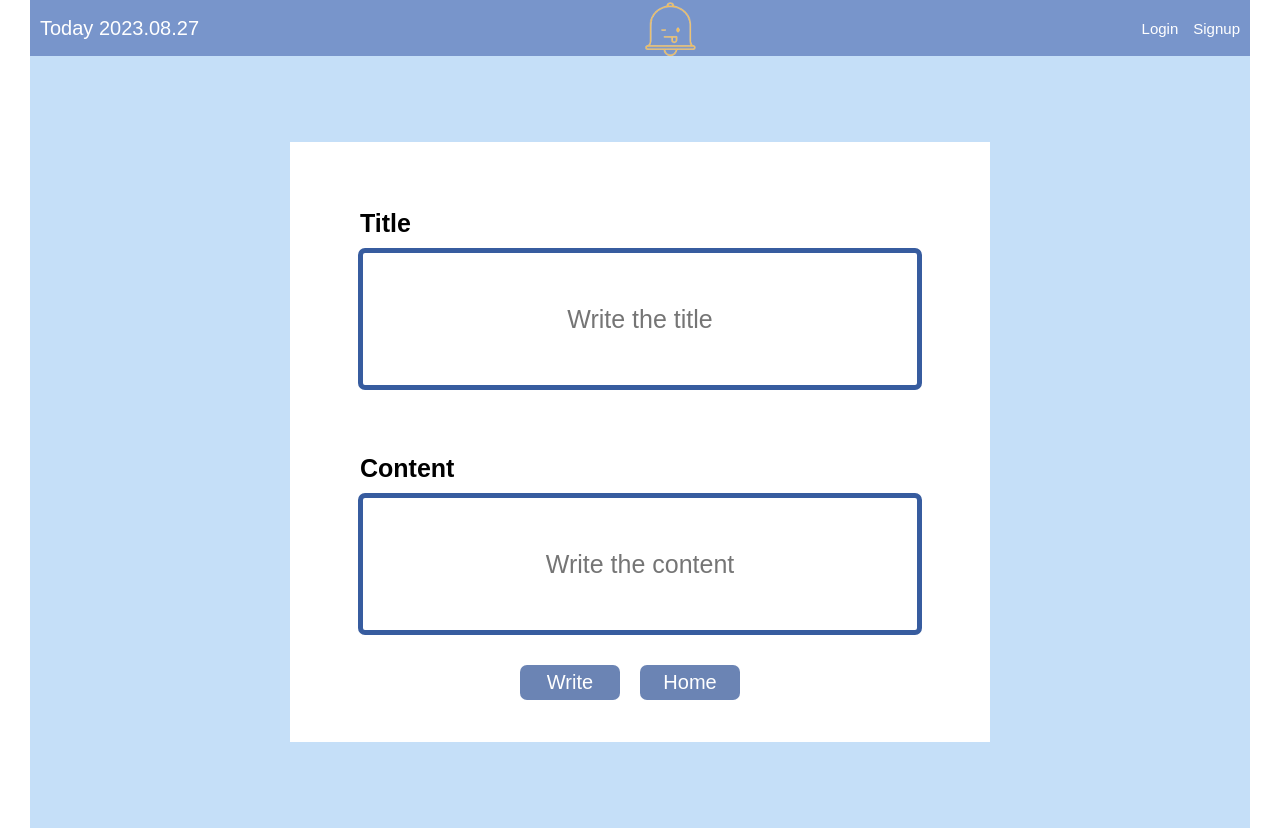
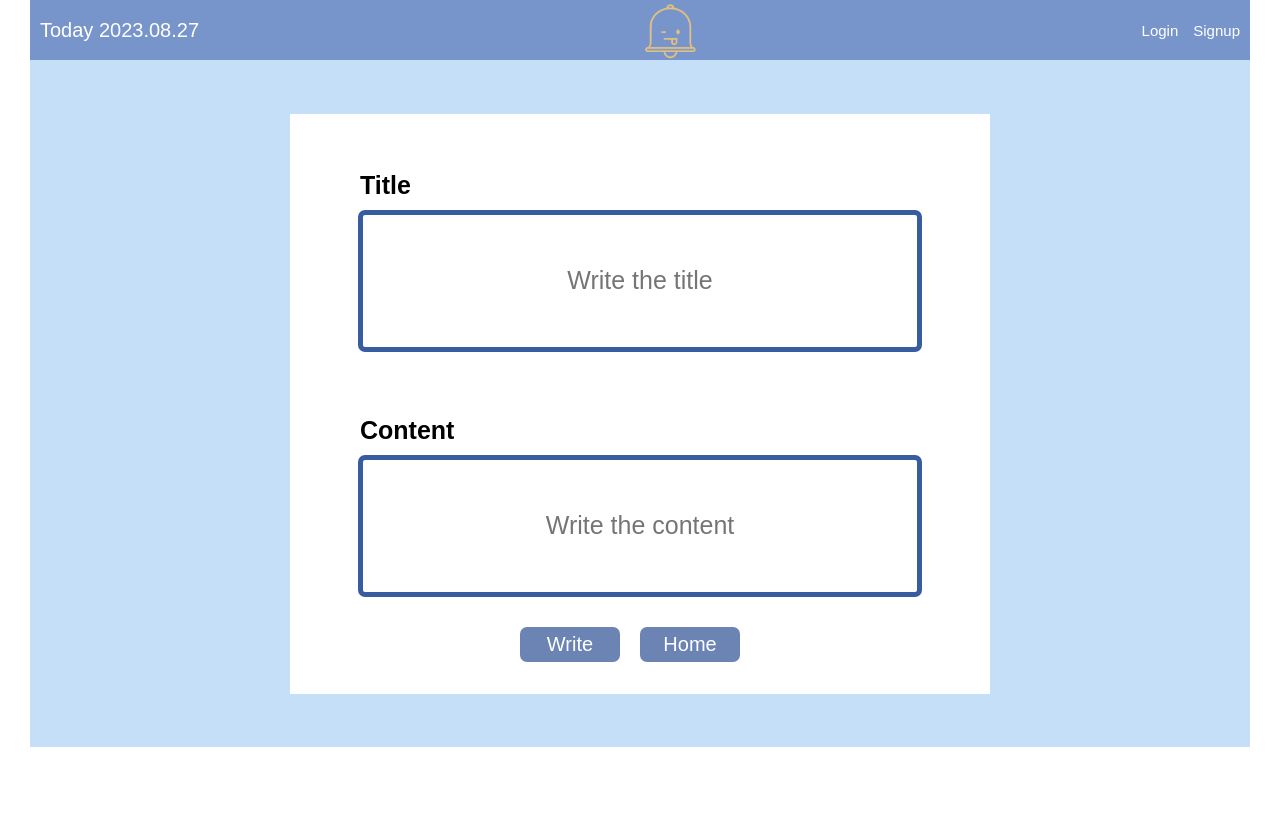
Before and after one commit to hyunsu28/f_todolist, a React (Create React App) app: page /create in a window 1280 px wide. After the commit the page ends 800 px from the top, so only its background shows below. Built offline with nearby package versions, Linux system fonts and the light colour scheme; no server answers.

Commit message:
css수정함

```diff
--- a/src/common/Header.jsx
+++ b/src/common/Header.jsx
@@ -17,7 +17,7 @@ const HeaderWrapper = styled.div`
   max-width: 1200px;
   margin: 0 auto;
 
-  height: 7vh;
+  height: 60px;
   background-color: #7895cb;
   font-family: "Rubik", sans-serif;
 `;
--- a/src/pages/Create.jsx
+++ b/src/pages/Create.jsx
@@ -18,14 +18,14 @@ const All = styled.div`
   align-items: center;
   background-color: #c5dff8;
   font-family: "Rubik", sans-serif;
-  min-height: 772px;
+  min-height: 687px;
 `;
 
 const Second = styled.div`
   margin: 40px auto;
   background-color: #ffffff;
   width: 700px;
-  height: 600px;
+  height: 580px;
   font-size: 25px;
   display: flex;
   flex-direction: column;
--- a/src/pages/Edit.jsx
+++ b/src/pages/Edit.jsx
@@ -15,13 +15,13 @@ const All = styled.div`
   align-items: center;
   background-color: #c5dff8;
   font-family: "Rubik", sans-serif;
-  min-height: 772px;
+  min-height: 687px;
 `;
 const Second = styled.div`
   margin: 40px auto;
   background-color: #ffffff;
   width: 700px;
-  height: 600px;
+  height: 580px;
   font-size: 25px;
   display: flex;
   flex-direction: column;
--- a/src/pages/Login.jsx
+++ b/src/pages/Login.jsx
@@ -17,7 +17,7 @@ const All = styled.div`
   align-items: center;
   background-color: #c5dff8;
   font-family: "Rubik", sans-serif;
-  min-height: 772px;
+  min-height: 687px;
 `;
 const Ringlogo = styled.div`
   margin: -60px auto 0; /* 로고를 더 위로 올리기 위해 마진 조정 */
@@ -34,7 +34,7 @@ const Second = styled.div`
   margin: 40px auto;
   background-color: #ffffff;
   width: 700px;
-  height: 600px;
+  height: 580px;
   font-size: 25px;
   display: flex;
   flex-direction: column;
--- a/src/pages/Main.jsx
+++ b/src/pages/Main.jsx
@@ -16,7 +16,7 @@ const All = styled.div`
   justify-content: center;
   background-color: #c5dff8;
   font-family: "Rubik", sans-serif;
-  min-height: 772px;
+  min-height: 687px;
 `;
 const HeaderText = styled.h2`
   color: ${(props) => (props.active ? "black" : "white")};
@@ -44,7 +44,6 @@ const List1 = styled.div`
   justify-content: space-between;
   gap: 20px;
   width: 270px;
-  /* height: 150px; */
   padding: 0 0 20px 0;
   margin: 10px 15px;
   border: 3px solid #bdb017;
--- a/src/pages/Signup.jsx
+++ b/src/pages/Signup.jsx
@@ -16,7 +16,7 @@ const All = styled.div`
   align-items: center;
   background-color: #c5dff8;
   font-family: "Rubik", sans-serif;
-  min-height: 772px;
+  min-height: 687px;
 `;
 
 const Ringlogo = styled.div`
@@ -35,7 +35,7 @@ const Second = styled.div`
   margin: 40px auto;
   background-color: #ffffff;
   width: 700px;
-  height: 600px;
+  height: 580px;
   font-size: 25px;
   display: flex;
   flex-direction: column;
--- a/src/pages/Start.jsx
+++ b/src/pages/Start.jsx
@@ -15,7 +15,7 @@ const All = styled.div`
   align-items: center;
   background-color: #c5dff8;
   font-family: "Rubik", sans-serif;
-  min-height: 772px;
+  min-height: 687px;
 `;
 
 const EnterButton = styled.button`
```
